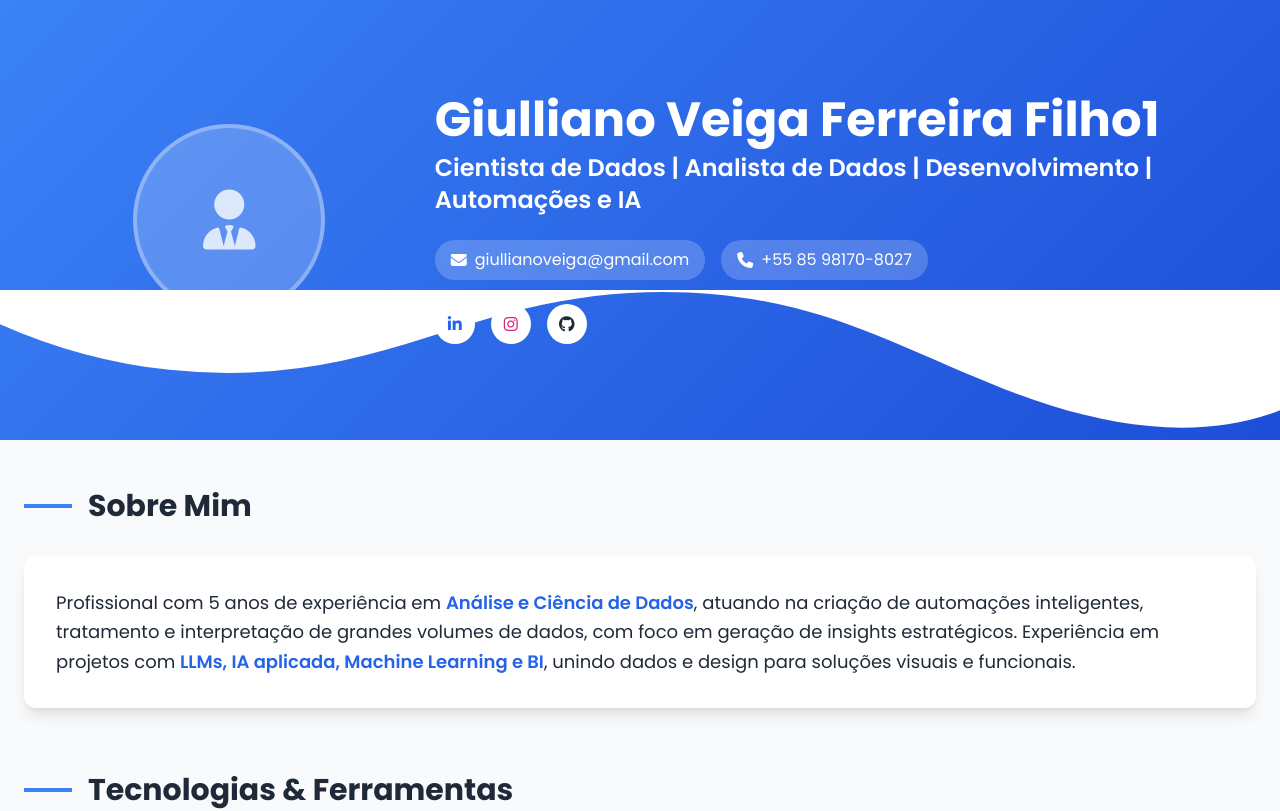
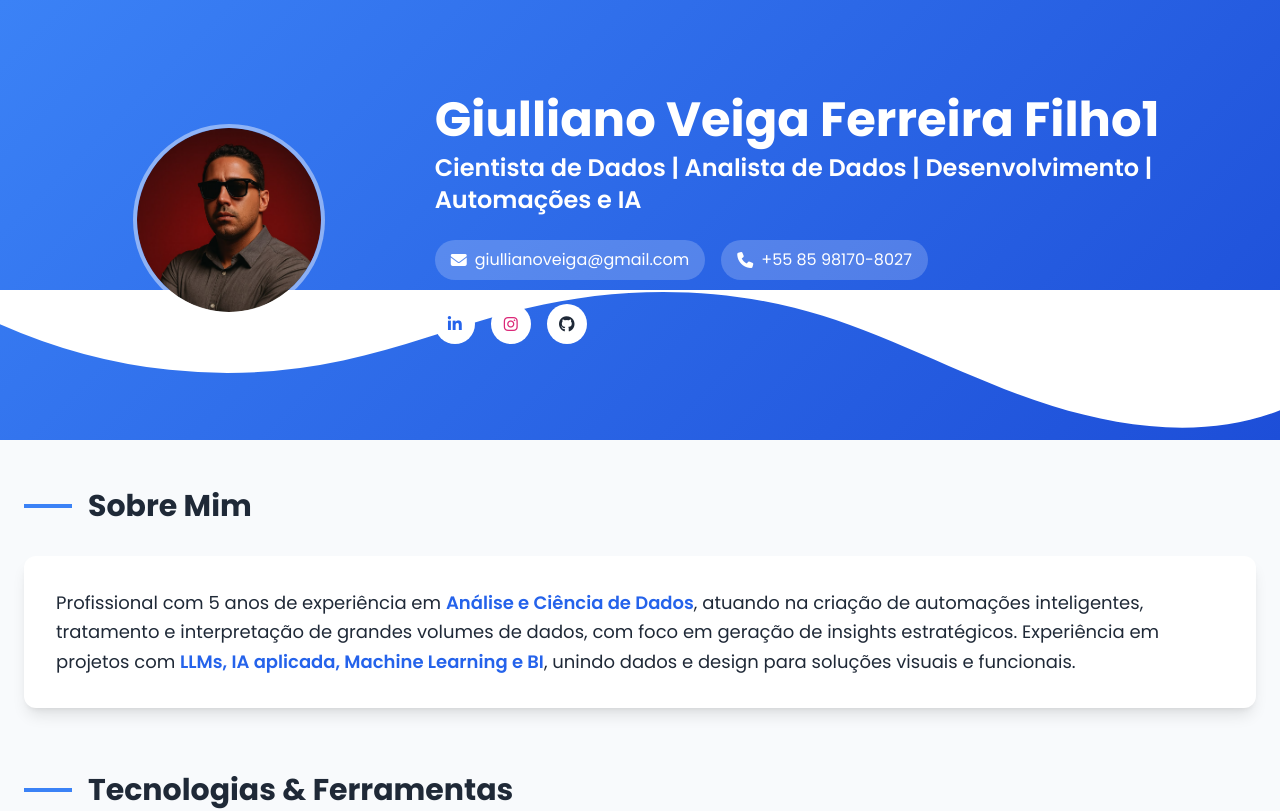
Before and after one commit to giullianoveiga/giullianoveiga.github.io, a plain HTML site: page index.html in a window 1280 px wide. Shown: the top 811 px of the page. Drawn offline with nearby package versions, Linux system fonts and the light colour scheme.

Commit message:
Update index.html

```diff
--- a/index.html
+++ b/index.html
@@ -70,8 +70,8 @@
         <div class="container mx-auto px-6 py-16 md:py-24 relative z-10">
             <div class="flex flex-col md:flex-row items-center">
                 <div class="md:w-1/3 flex justify-center mb-8 md:mb-0">
-                    <div class="w-48 h-48 rounded-full bg-white bg-opacity-20 border-4 border-white border-opacity-30 flex items-center justify-center">
-                        <i class="fas fa-user-tie text-6xl text-white opacity-80"></i>
+                    <div class="w-48 h-48 rounded-full bg-white bg-opacity-20 border-4 border-white border-opacity-30 flex items-center justify-center overflow-hidden">
+                        <img src="image-perfil.png" alt="Foto de perfil" class="w-full h-full object-cover">
                     </div>
                 </div>
                 <div class="md:w-2/3 text-center md:text-left">
```
